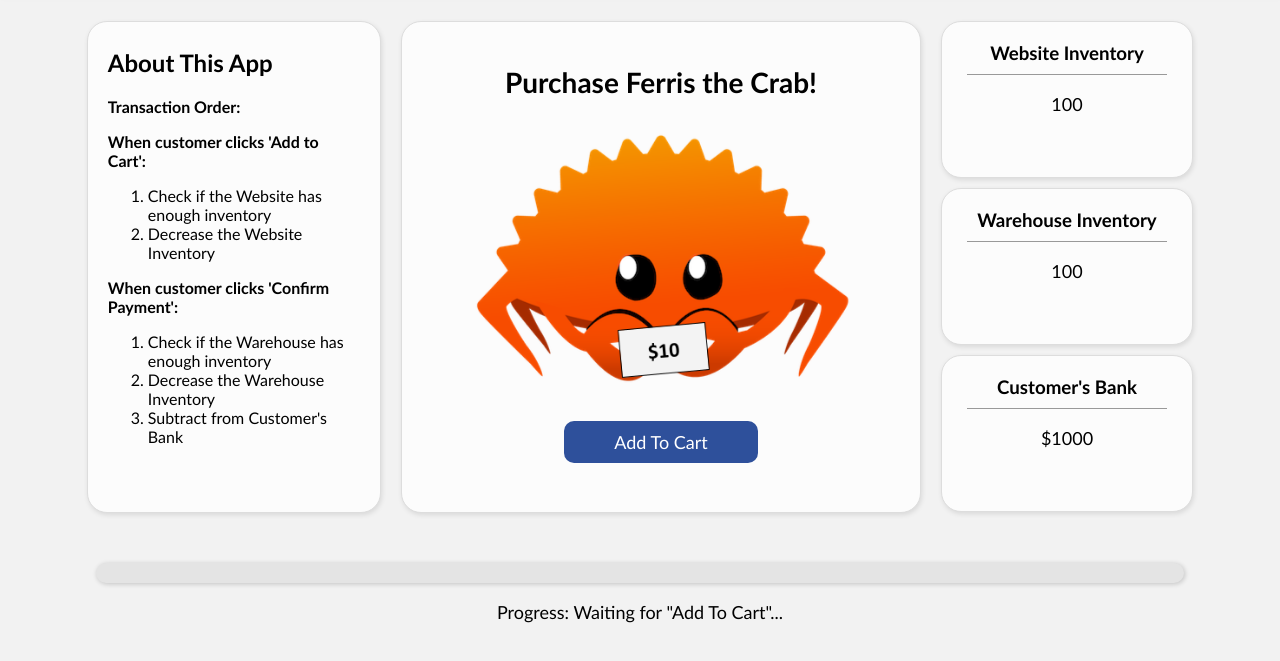
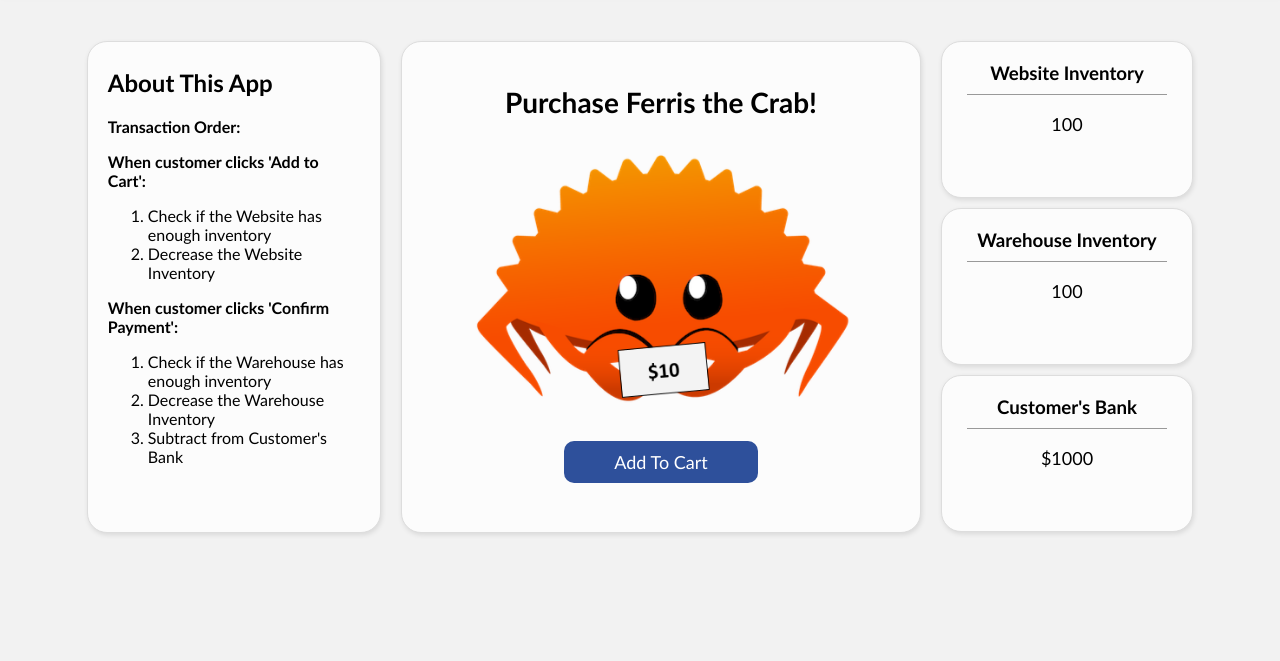
Before and after one commit to napi-rs/package-template, a website: page index.html in a window 1280 px wide. Shown: the part 75-736 px from the top of the page. Drawn offline with Linux system fonts and the light colour scheme; no server answers.

Commit message:
small style changes

```diff
--- a/index.css
+++ b/index.css
@@ -52,7 +52,7 @@ body {
 
 .container {
     display: flex;
-    margin: 20px;
+    margin: 40px 0px;
     width: 88%;
 }
 
--- a/index.html
+++ b/index.html
@@ -13,7 +13,7 @@
         <img class="headerLogo" src="./assets/ferris_mascot.png" alt="Ferris the Crab" />
         <h1>Crab Shop</h1>
       </div>
-      <div style="display: flex; gap: 5px;">
+      <div style="display: flex; gap: 5px">
         <button id="makeTables">Make Tables</button>
         <button id="crashApp">Crash Application</button>
       </div>
@@ -57,12 +57,6 @@
         </div>
       </div>
     </div>
-    <div class="progress">
-      <div class="progress-bar-container">
-        <div class="progress-bar" id="progressBar"></div>
-      </div>
-      <p class="progress-text" id="progressText">Progress: Waiting for "Add To Cart"...</p>
-    </div>
     <script type="text/javascript" src="common.js"></script>
   </body>
 </html>
```
